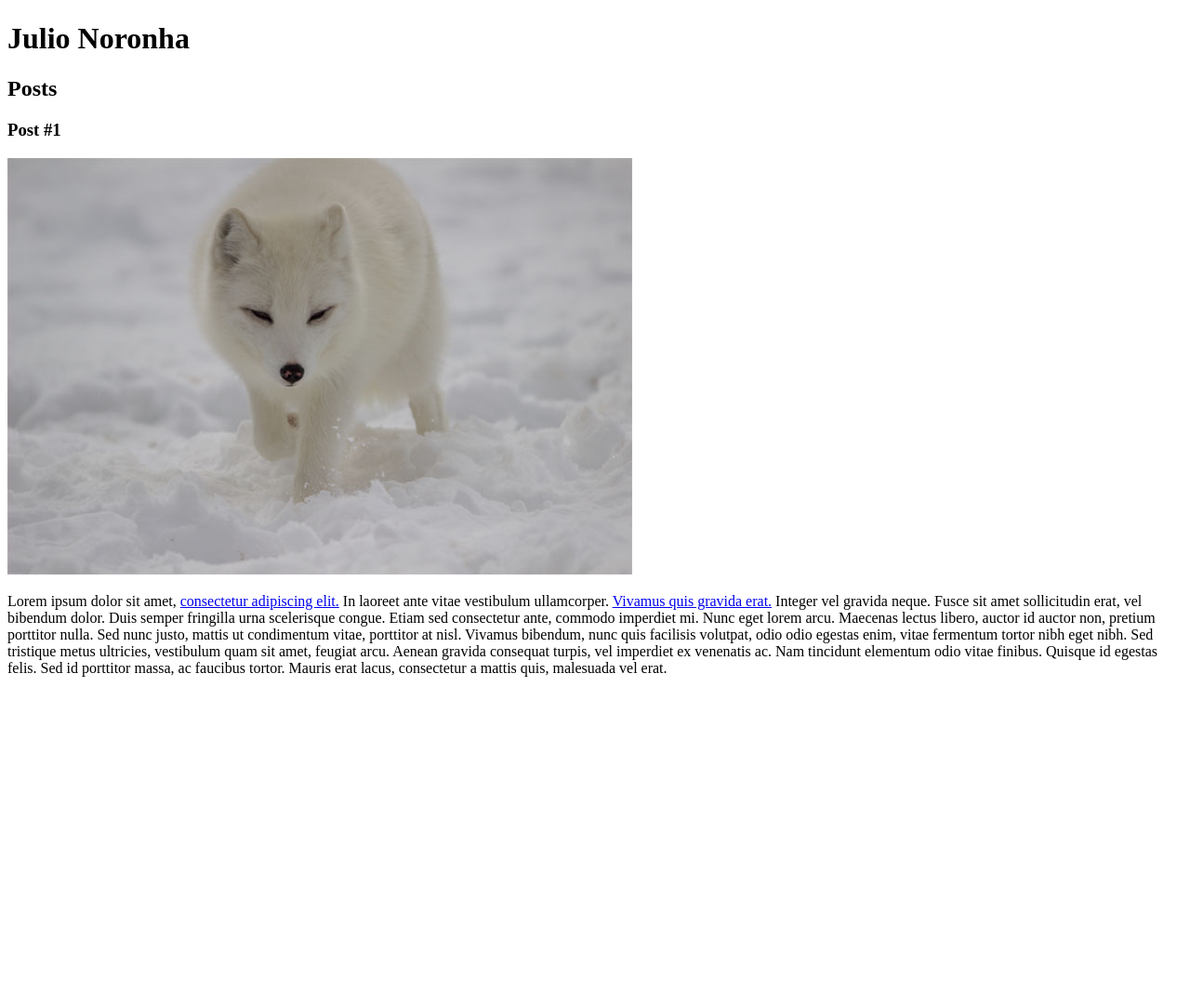
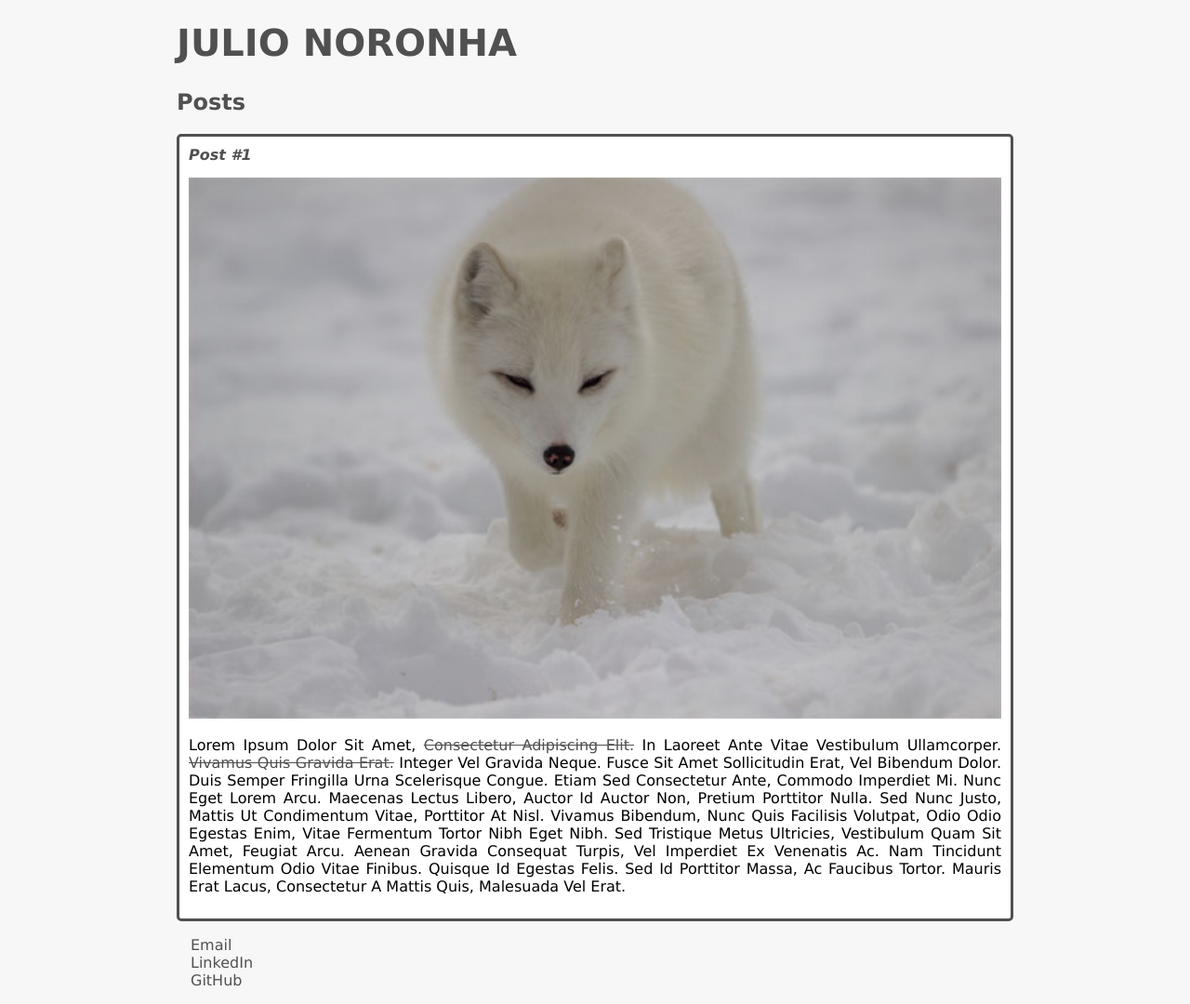
Before and after one commit to julionoronha/dio-desafio-primeiro-repositorio-github, a plain HTML site: page TQI Fullstack Developer/Modulo II - HTML_CSS3/Criacao de websites com HTML5 e CSS3/Site pessoal/index.html in a window 1280 px wide. Shown: the part 143-1223 px from the top of the page at 93% size. Before the commit the page ends 887 px from the top, so only its background shows below. Drawn offline with Linux system fonts and the light colour scheme.

Commit message:
Finalizacao do curso introducao a html5 e css3

```diff
--- a/TQI Fullstack Developer/Modulo II - HTML_CSS3/Criacao de websites com HTML5 e CSS3/Site pessoal/index.html
+++ b/TQI Fullstack Developer/Modulo II - HTML_CSS3/Criacao de websites com HTML5 e CSS3/Site pessoal/index.html
@@ -5,29 +5,30 @@
     <head>
         <meta charset="utf-8">
         <title>Julio Noronha</title>
+        <link rel="stylesheet" href="style.css">
     </head>
 
     <body>
 
         <header>
-            <img src="image1.jpeg" alt="Foto do rosto">
-            <h1>Julio Noronha</h1>
+            <img src="image1.jpeg" alt="Foto do rosto" class="photo">
+            <h1 id="title">Julio Noronha</h1>
         </header>
 
         <section>
 
             <header>
-                <h2>Posts</h2>
+                <h2 class="subtitle">Posts</h2>
             </header>
 
-            <article>
+            <article class="post">
 
                 <header>
-                    <h3>Post #1</h3>
-                    <img src="postagem-1.jpg" alt="Postagem">
+                    <h3 class="post_title">Post #1</h3>
+                    <img src="postagem-1.jpg" alt="Postagem" class="post_image">
                 </header>
 
-                <p>
+                <p class="post_content">
                     Lorem ipsum dolor sit amet, <a href="https://google.com" target="_blank">consectetur adipiscing elit.</a> In laoreet ante vitae vestibulum ullamcorper. <a href="mailto:julionoronha96@gmail.com">Vivamus quis gravida erat.</a> Integer vel gravida neque. Fusce sit amet sollicitudin erat, vel bibendum dolor. Duis semper fringilla urna scelerisque congue. Etiam sed consectetur ante, commodo imperdiet mi. Nunc eget lorem arcu. Maecenas lectus libero, auctor id auctor non, pretium porttitor nulla. Sed nunc justo, mattis ut condimentum vitae, porttitor at nisl. Vivamus bibendum, nunc quis facilisis volutpat, odio odio egestas enim, vitae fermentum tortor nibh eget nibh. Sed tristique metus ultricies, vestibulum quam sit amet, feugiat arcu. Aenean gravida consequat turpis, vel imperdiet ex venenatis ac. Nam tincidunt elementum odio vitae finibus. Quisque id egestas felis. Sed id porttitor massa, ac faucibus tortor. Mauris erat lacus, consectetur a mattis quis, malesuada vel erat.
                 </p>
 
@@ -35,7 +36,25 @@
 
         </section>
 
-        <footer></footer>
+        <footer>
+
+            <ul class="contacts_list">
+                <li>
+                    <a href="mailto:julionoronha96@gmail.com">Email</a>
+                </li>
+
+                <li>
+                    <a href="https://www.linkedin.com/in/julio-noronha-1a5a74211/" target="_blank">LinkedIn</a>
+                </li>
+
+                <li>
+                    <a href="https://github.com/julionoronha" target="_blank">
+                        GitHub
+                    </a>
+                </li>
+            </ul>
+
+        </footer>
 
     </body>
 
--- /dev/null
+++ b/TQI Fullstack Developer/Modulo II - HTML_CSS3/Criacao de websites com HTML5 e CSS3/Site pessoal/style.css
@@ -0,0 +1,72 @@
+body
+{
+    background: #f7f7f7;
+    font-family: Verdana;
+    max-width: 900px;
+    margin: auto;
+}
+
+.photo
+{
+    border: 1px solid #505050;
+    border-radius: 50%;
+}
+
+#title, .subtitle, .post_title
+{
+    color: #505050;
+}
+
+#title
+{
+    font-size: 40px;
+    text-transform: uppercase;
+}
+
+a
+{
+    text-decoration: line-through;
+    color: #505050;
+}
+
+.post_title
+{
+    font-size: 16px;
+    font-style: italic;
+    margin: 0;
+    margin-bottom: 15px;
+}
+
+.post
+{
+    background: #fff;
+    padding: 10px;
+    border: 3px solid #505050;
+    margin-bottom: 15 px;
+    border-radius: 5px;
+}
+
+.post_content
+{
+    margin: 0;
+    margin-bottom: 15px;
+    text-transform: capitalize;
+    text-align: justify;
+}
+
+.post_image
+{
+    margin-bottom: 15px;
+    width: 100%;
+}
+
+.contacts_list
+{
+    list-style-type: none;
+    padding-left: 15px;
+}
+
+.contacts_list li a
+{
+    text-decoration: none;
+}
```
Also changed, not shown: TQI Fullstack Developer/Modulo II - HTML_CSS3/Criacao de websites com HTML5 e CSS3/Anotacoes.txt.
